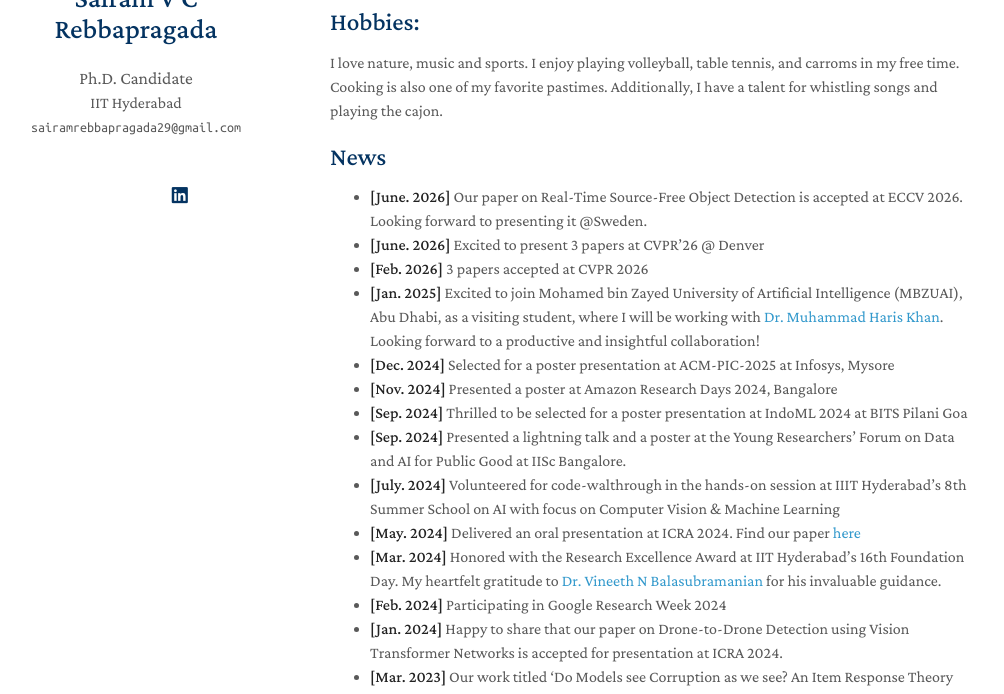
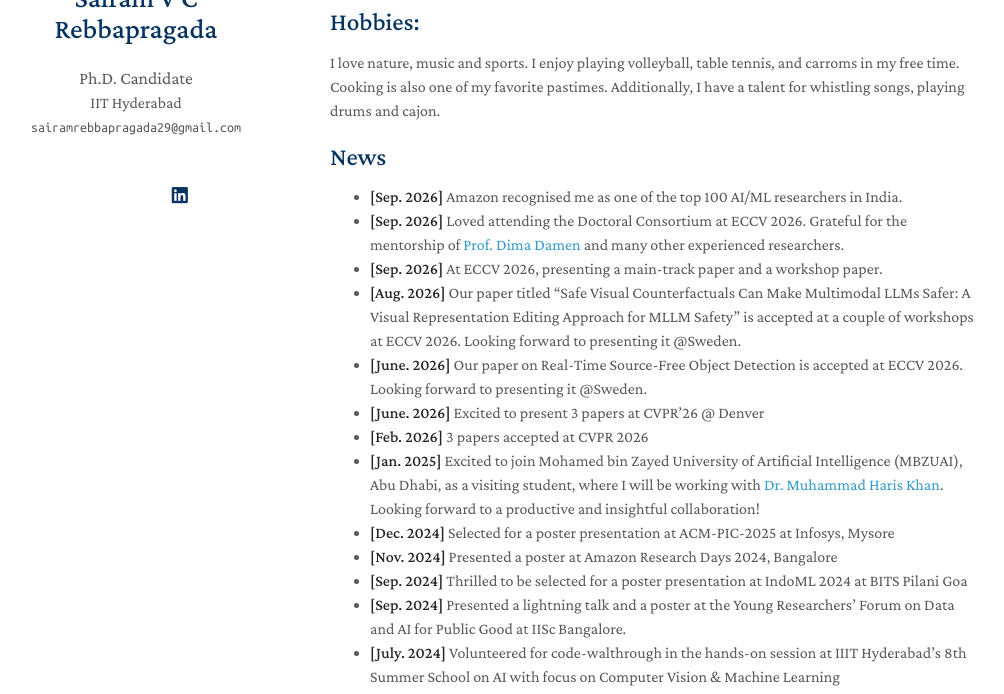
Before and after one commit to sairamrebbapragada/sairamrebbapragada.github.io, a Jekyll site: the page built from index.md, in a window 1280 px wide and 900 px high, scrolled down 352 px, cut to the strip 206-900 px from the top of the window. Shown: the whole strip, without its empty margins (140-1144 px from the left). Built offline with Jekyll 4.4.1, drawn with Linux system fonts in a browser that asks for light colours; nearby versions of some CDN libraries; a style sheet for code colours, icons or effects is not loaded; our own code applies the rules of GitHub Pages for plain Markdown files; some of the changed text lies outside the part shown.

Commit message:
Update index.md

```diff
--- a/index.md
+++ b/index.md
@@ -31,9 +31,13 @@ In the pursuit of my Ph.D., I am dedicated to methodically tackling these multif
 <!-- I work on developing computer vision algorithms for swarms of drones. In military warfare, they can be used as target decoys for combat missions. In agriculture, drones provide farmers with real-time data to make informed harvesting decisions. For search-and-rescue, they can reach places where humans cannot. Alternatively, they are also used in fire-fighting, delivery of essentials and aerial photography. This increasing demand for drones in various domains has recently encouraged the computer vision community to work extensively on vision from drones. Compared to general object detection, aerial object detection (especially, object detection on images captured from drones) has additional challenges, some of which are high occlusion, arbitrary orientation, high variation in scale and small sized crowded objects. The above problems can be resolved by using multiple drones, which improves object detection performance and robustness against occlusion and visual ambiguity. I am working to solve the challenges one after another, which is necessary for designing an efficient multi-drone system.  -->
 
 ## Hobbies:
-I love nature, music and sports. I enjoy playing volleyball, table tennis, and carroms in my free time. Cooking is also one of my favorite pastimes. Additionally, I have a talent for whistling songs and playing the cajon.
+I love nature, music and sports. I enjoy playing volleyball, table tennis, and carroms in my free time. Cooking is also one of my favorite pastimes. Additionally, I have a talent for whistling songs,  playing drums and cajon.
 
 ## News
+- **[Sep. 2026]** Amazon recognised me as one of the top 100 AI/ML researchers in India.
+- **[Sep. 2026]** Loved attending the Doctoral Consortium at ECCV 2026. Grateful for the mentorship of [Prof. Dima Damen](https://dimadamen.github.io/) and many other experienced researchers.
+- **[Sep. 2026]** At ECCV 2026, presenting a main-track paper and a workshop paper.
+- **[Aug. 2026]** Our paper titled "Safe Visual Counterfactuals Can Make Multimodal LLMs Safer: A Visual Representation Editing Approach for MLLM Safety" is accepted at a couple of workshops at ECCV 2026. Looking forward to presenting it @Sweden.
 - **[June. 2026]** Our paper on Real-Time Source-Free Object Detection is accepted at ECCV 2026. Looking forward to presenting it @Sweden.
 - **[June. 2026]** Excited to present 3 papers at CVPR'26 @ Denver
 - **[Feb. 2026]** 3 papers accepted at CVPR 2026
@@ -59,6 +63,8 @@ with focus on Computer Vision & Machine Learning
 {% include_relative _includes/services.md %}
 
 ## Research venues attended:
+- **[Sep. 2026]** ECCV 2026
+- **[June. 2026]** CVPR 2026
 - **[Sep. 2024]** Young Researchers’ Forum on Data and AI for Public Good, a spotlight event in the Symposium on Data for Public Good at IISc Bangalore
 - **[July. 2024]** IIIT Hyderabad's Summer School on AI with a focus on Computer Vision & Machine Learning
 - **[May. 2024]** IEEE International Conference on Robotics and Automation (ICRA) 2024
```
